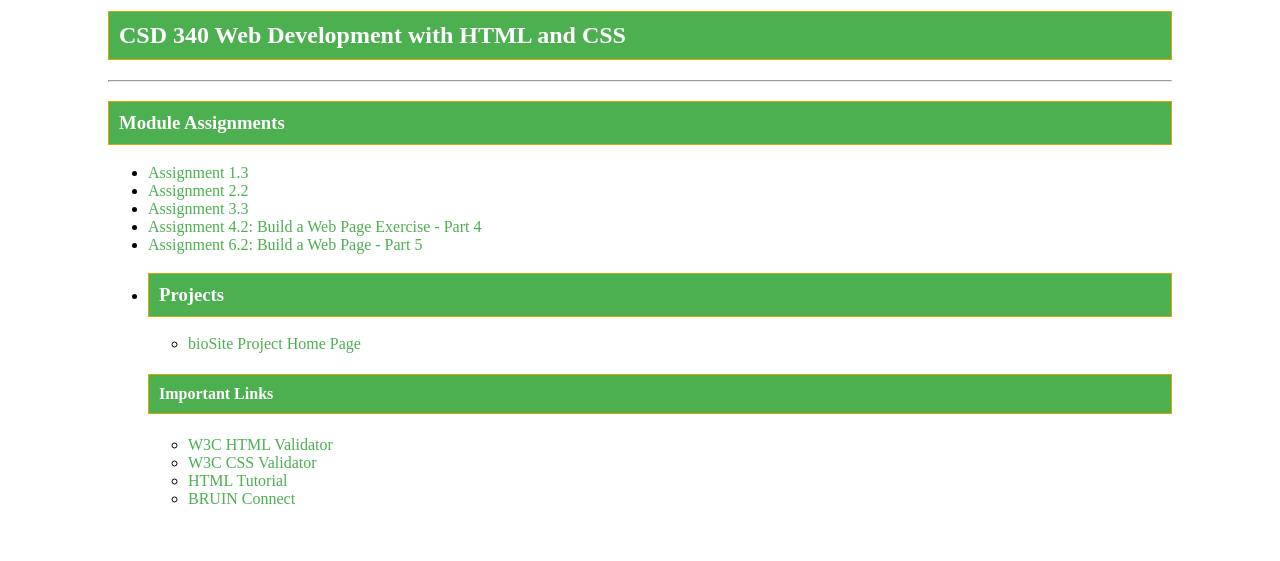
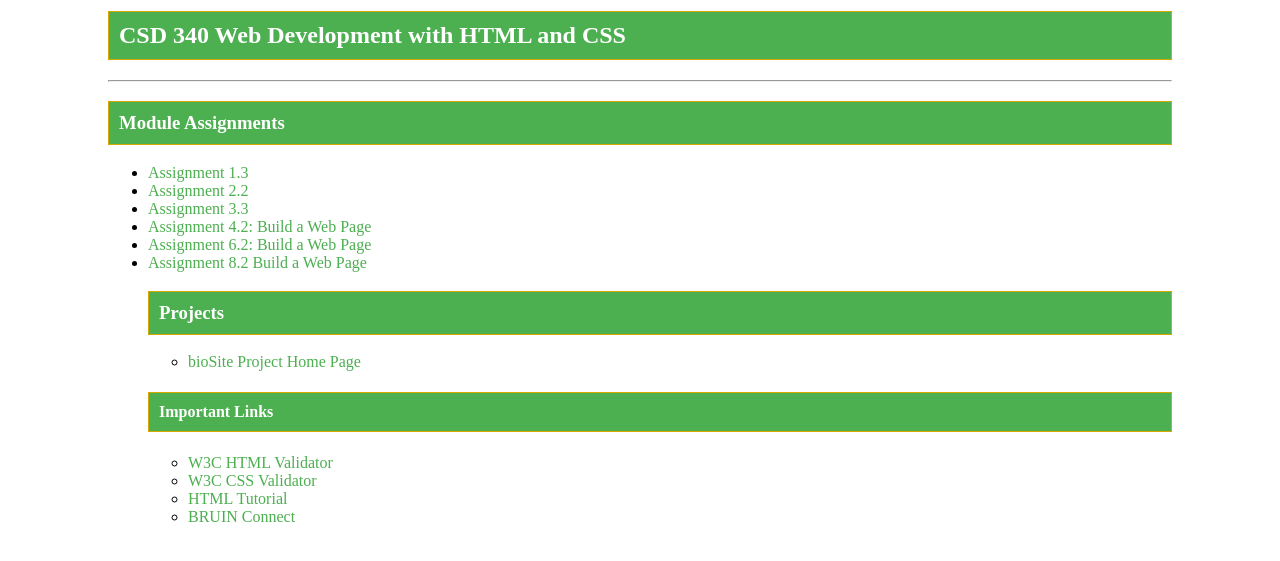
Before and after one commit to Mcdough12/csd-340, a plain HTML site: page index.html in a window 1280 px wide. Shown: the part 119-680 px from the top of the page. Drawn offline with Linux system fonts and the light colour scheme.

Commit message:
Module 8.2 (Bunnell): movies table, foods card, CSS updates, footer fix

```diff
--- a/index.html
+++ b/index.html
@@ -17,9 +17,9 @@
             <li><a href="module-1/Assignment_1_3.html">Assignment 1.3</a></li>
             <li><a href="module-2/Assignment_2_2.html">Assignment 2.2</a></li>
             <li><a href="module-3/Bunnell_Mod3_3.html">Assignment 3.3</a></li>
-            <li><a href="module-4/Bunnell_Mod4_2.html">Assignment 4.2: Build a Web Page Exercise - Part 4</a></li>
-	    <li><a href="module-6/Bunnell_Mod6_2.html">Assignment 6.2: Build a Web Page - Part 5</a></li>
-            <li><a href="module-8/Bunnell_Mod8_2.html">
+            <li><a href="module-4/Bunnell_Mod4_2.html">Assignment 4.2: Build a Web Page
+	    <li><a href="module-6/Bunnell_Mod6_2.html">Assignment 6.2: Build a Web Page
+            <li><a href="module-8/Bunnell_Mod8_2.html"> Assignment 8.2 Build a Web Page
 
 
 
```
